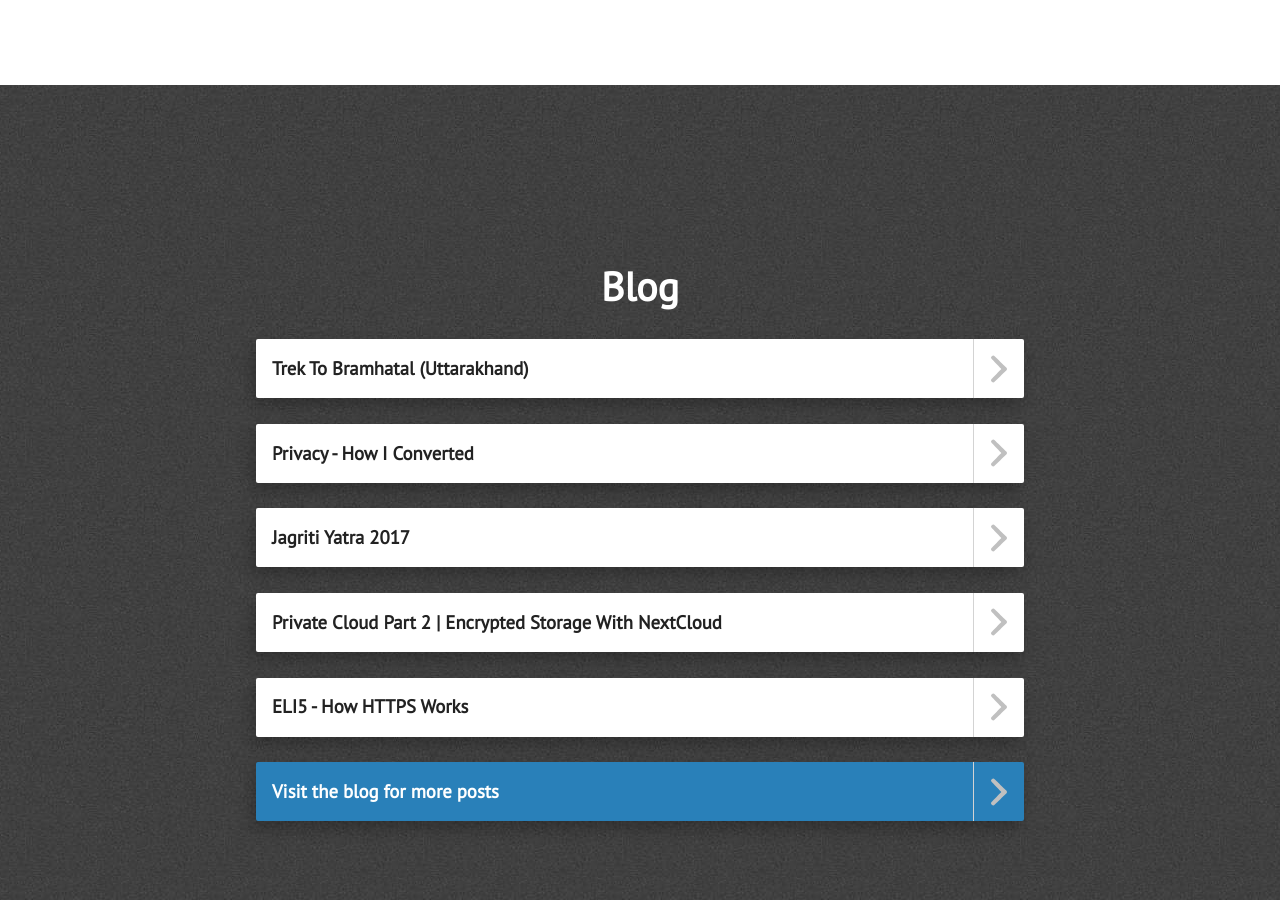
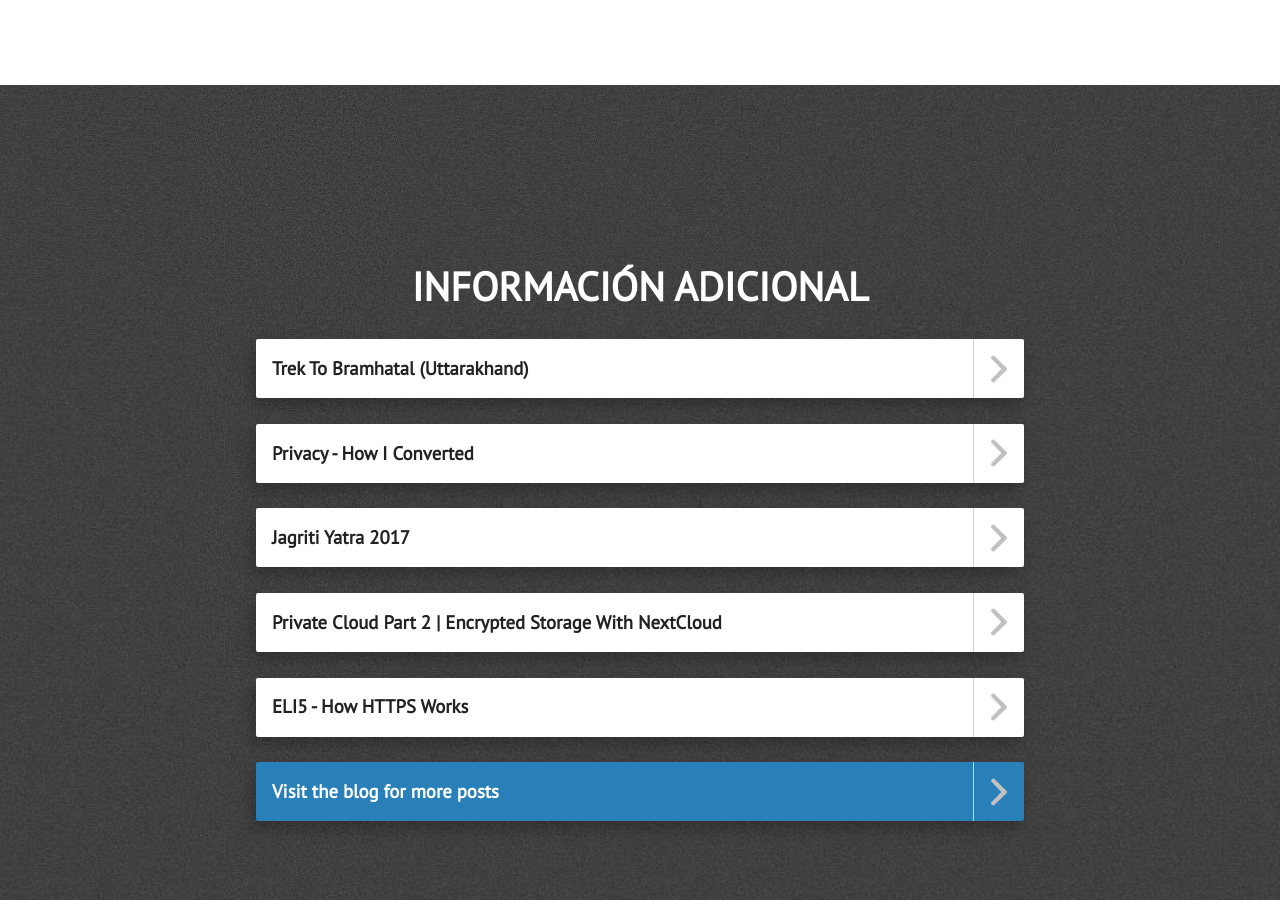
Before and after one commit to adrillg/adrillg.github.io, a Jekyll site: the page built from index.html, in a window 1280 px wide and 900 px high, scrolled down 3875 px. Built offline with Jekyll 4.4.1, drawn with Linux system fonts in a browser that asks for light colours; nearby versions of some CDN libraries.

Commit message:
Update blogs.html

```diff
--- a/_includes/blogs.html
+++ b/_includes/blogs.html
@@ -1,7 +1,7 @@
 <div class="section-wrapper">
     <section class="section" id="blog-posts">
         <div class="full-width">
-            <div class="section-heading" id="recent-posts-text">Blog</div>
+            <div class="section-heading" id="recent-posts-text">INFORMACIÓN ADICIONAL</div>
             <div class="blogs-wrapper" id="rss-feeds"></div>
         </div>
     </section>
```
